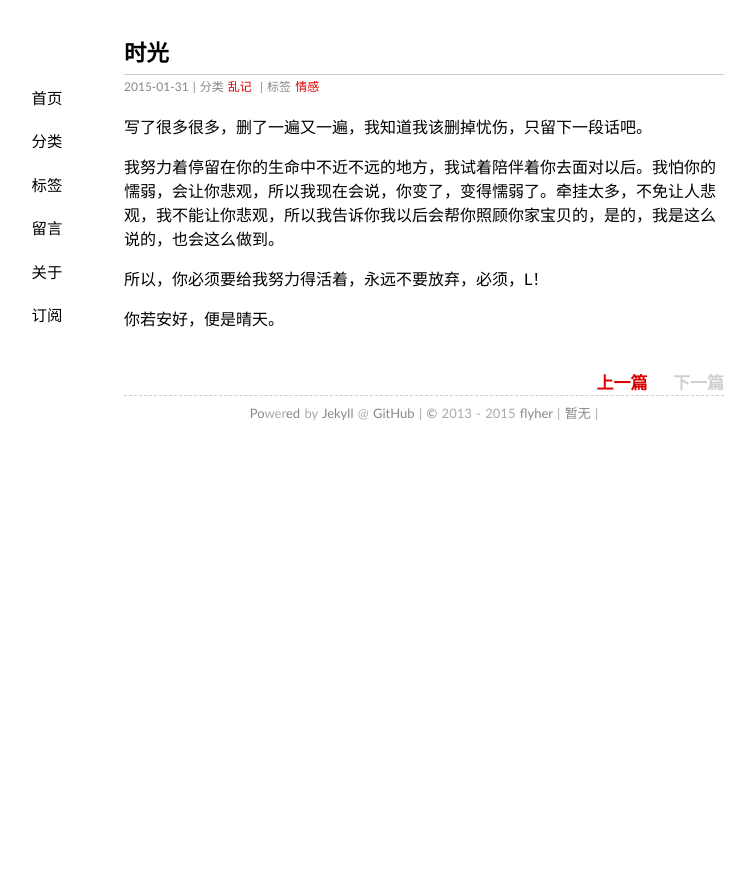
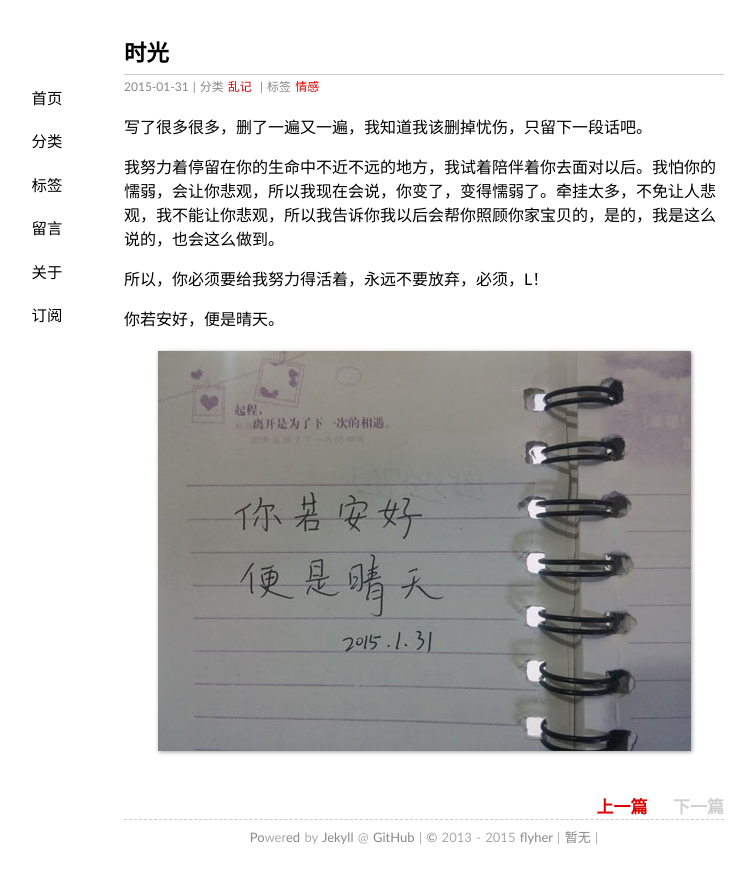
Before and after one commit to flyher/flyher.github.com, a Jekyll site: the page built from _posts/2015-01-31-long-time-to-live.md, in a window 1280 px wide. Shown: the top 884 px of the page, without its empty margins (216-971 px from the left). Built offline with Jekyll 4.4.1, drawn with Linux system fonts in a browser that asks for light colours; Markdown is read by kramdown in place of the engine named in the settings; comment, search, counter and statistics services are not loaded.

Commit message:
20150131

```diff
--- a/_posts/2015-01-31-long-time-to-live.md
+++ b/_posts/2015-01-31-long-time-to-live.md
@@ -14,3 +14,5 @@ tags: 情感
 所以，你必须要给我努力得活着，永远不要放弃，必须，L！
 
 你若安好，便是晴天。
+
+![long-time-to-live](../assets/img/2015013101.jpg)
```
Also changed, not shown: assets/img/2015013101.jpg (added).
